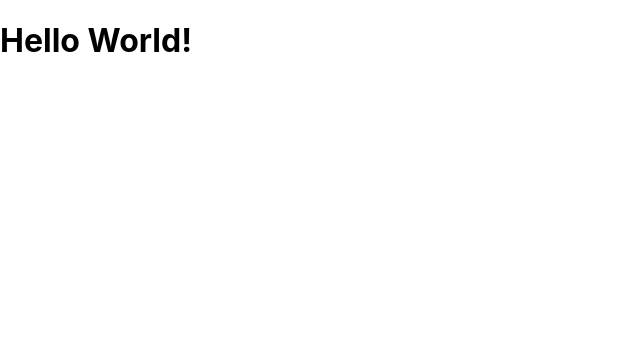
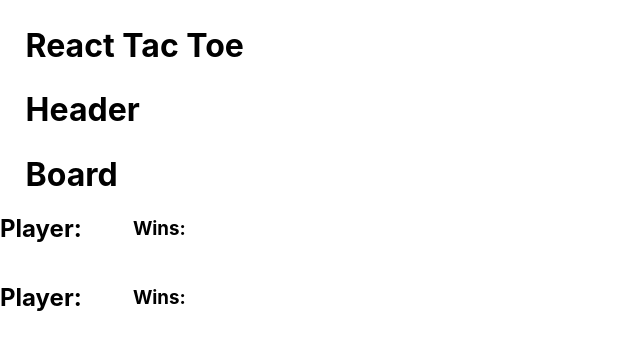
Before and after one commit to BrandonHaupt/Week-13-React, a React (Create React App) app in the folder helloworld/: page / in a window 1280 px wide. Shown: the top 350 px of the page, without its empty margins (0-640 px from the left). Built offline with nearby package versions, Linux system fonts and the light colour scheme.

Commit message:
Update 1.3
- added more components to make a game of Tic Tac Toe
- Added Header component
- Added Player component
- Added Board component

```diff
--- a/helloworld/src/App.css
+++ b/helloworld/src/App.css
@@ -36,3 +36,17 @@
     transform: rotate(360deg);
   }
 }
+
+h1 {
+  margin: 2% 0 0 2%;
+}
+
+
+.flex {
+  display: flex;
+  align-items: center;
+}
+
+h3 {
+  padding: 0 0 0 4%;
+}
--- a/helloworld/src/App.js
+++ b/helloworld/src/App.js
@@ -1,21 +1,20 @@
 // import logo from './logo.svg';
 import './App.css';
+import Header from './components/Header.js'
+import Board from './components/Board.js'
+import Player from './components/Player.js'
 
-// JSX is the HTML and the Function is the Component
-function Heading(){
-  return(
-    <>
-      <h1>Hello World!</h1>
+
+function App(){
+  // <></> <--- this is called a Fragment | Allows us to write multiple html elements
+  return (<>
+      <h1>React Tac Toe</h1>
+      <Header/>
+      <Board/>
+      <Player whichPlayer='x'/>
+      <Player whichPlayer='o'/>
     </>
   )
 }
 
-
-function App(){
-  // <></> <--- this is called a Fragment | Allows us to write multiple html elements
-  return <>
-    <Heading />
-  </>
-}
-
 export default App;
--- /dev/null
+++ b/helloworld/src/components/Board.js
@@ -0,0 +1,5 @@
+function Board() {
+    return <h1>Board</h1>
+}
+
+export default Board
--- /dev/null
+++ b/helloworld/src/components/Header.js
@@ -0,0 +1,5 @@
+function Header(){
+    return <h1>Header</h1>
+}
+
+export default Header
--- /dev/null
+++ b/helloworld/src/components/Player.js
@@ -0,0 +1,10 @@
+function Player(props) {
+    return(
+        <div class="flex">
+            <h2>Player: </h2>
+            <h3>Wins: </h3>
+        </div>
+    )
+}
+
+export default Player
```
Also changed, not shown: helloworld/src/components/Heading.js (added, +10 -0 lines).
